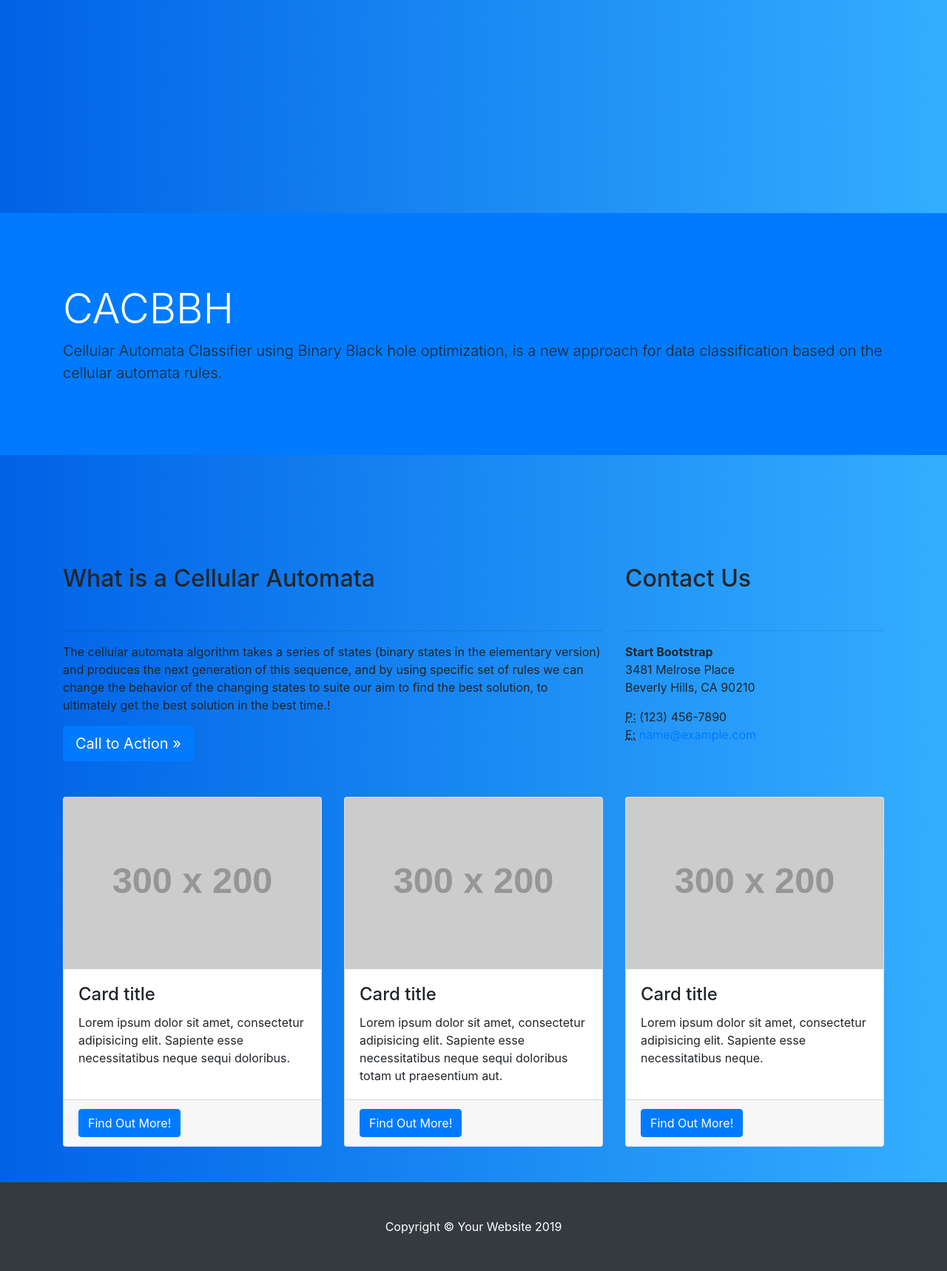
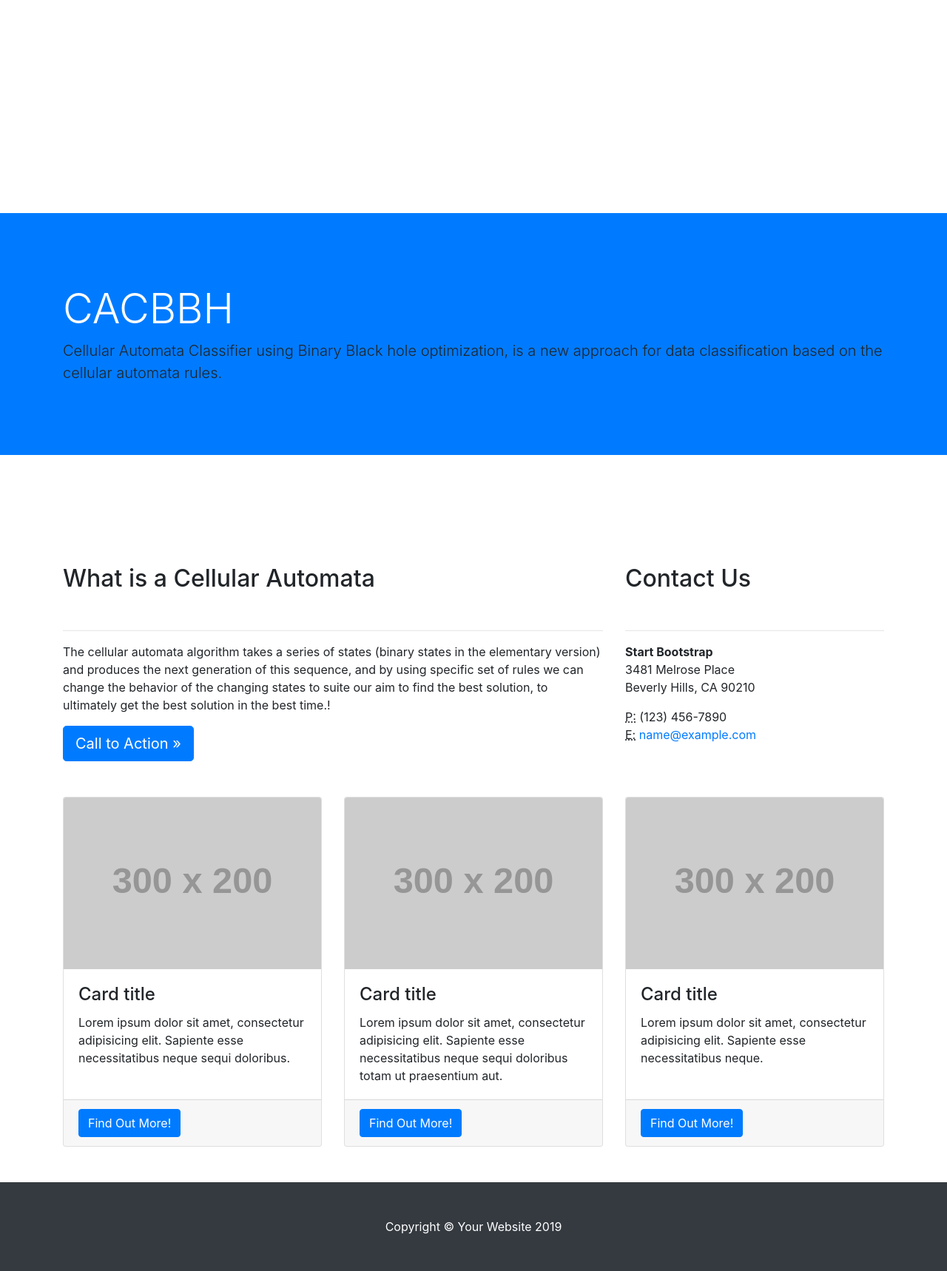
Before and after one commit to BaraaDarwish/CABBH, a Django app: page / in a window 1280 px wide. Shown: the part 62-1780 px from the top of the page at 74% size. Run offline with Django 3.2, Linux system fonts and the light colour scheme; grey boxes labelled with a size stand in for pictures from a placeholder-image service; parts of the project's set-up code (start-up, migrations or seed data) failed here and were passed over; some libraries are stand-ins or nearby versions.

Commit message:
'styling_bg'

```diff
--- a/CABBH/settings.py
+++ b/CABBH/settings.py
@@ -17,7 +17,7 @@ BASE_DIR = os.path.dirname(os.path.dirname(os.path.abspath(__file__)))
 PROJECT_ROOT = os.path.dirname(os.path.dirname(os.path.abspath(__file__)))
 template_DIR = os.path.join(BASE_DIR,"templates")
 STATIC_DIR =  os.path.join(BASE_DIR , "static")
-STATIC_ROOT = os.path.join(PROJECT_ROOT, 'static')
+
 
 # Quick-start development settings - unsuitable for production
 # See https://docs.djangoproject.com/en/1.11/howto/deployment/checklist/
@@ -151,10 +151,10 @@ USE_TZ = True
 
 # Static files (CSS, JavaScript, Images)
 # https://docs.djangoproject.com/en/1.11/howto/static-files/
-
+STATIC_ROOT = os.path.join(PROJECT_ROOT, 'static')
 STATIC_URL = '/static/'
 STATICFILES_DIRS = [
-    #os.path.join(BASE_DIR, 'static/')  # add STATIC_ROOT to DIRS
+    os.path.join(BASE_DIR, 'static/')  # add STATIC_ROOT to DIRS
 ]
 MEDIA_ROOT = os.path.join(BASE_DIR , 'media')
 MEDIA_URL = '/media/'
--- a/static/css/style.css
+++ b/static/css/style.css
@@ -1,7 +1,4 @@
-body{
 
-    margin-top:350px
-}
 .navbar-brand
     {
       font-size: x-large;
@@ -17,8 +14,8 @@ h1,h2{
 
   body {
     margin-top:350px;
-    background: #007bff;
-    background: linear-gradient(to right, #0062E6, #33AEFF);
+
+
   }
 
   .card-signin {
```
